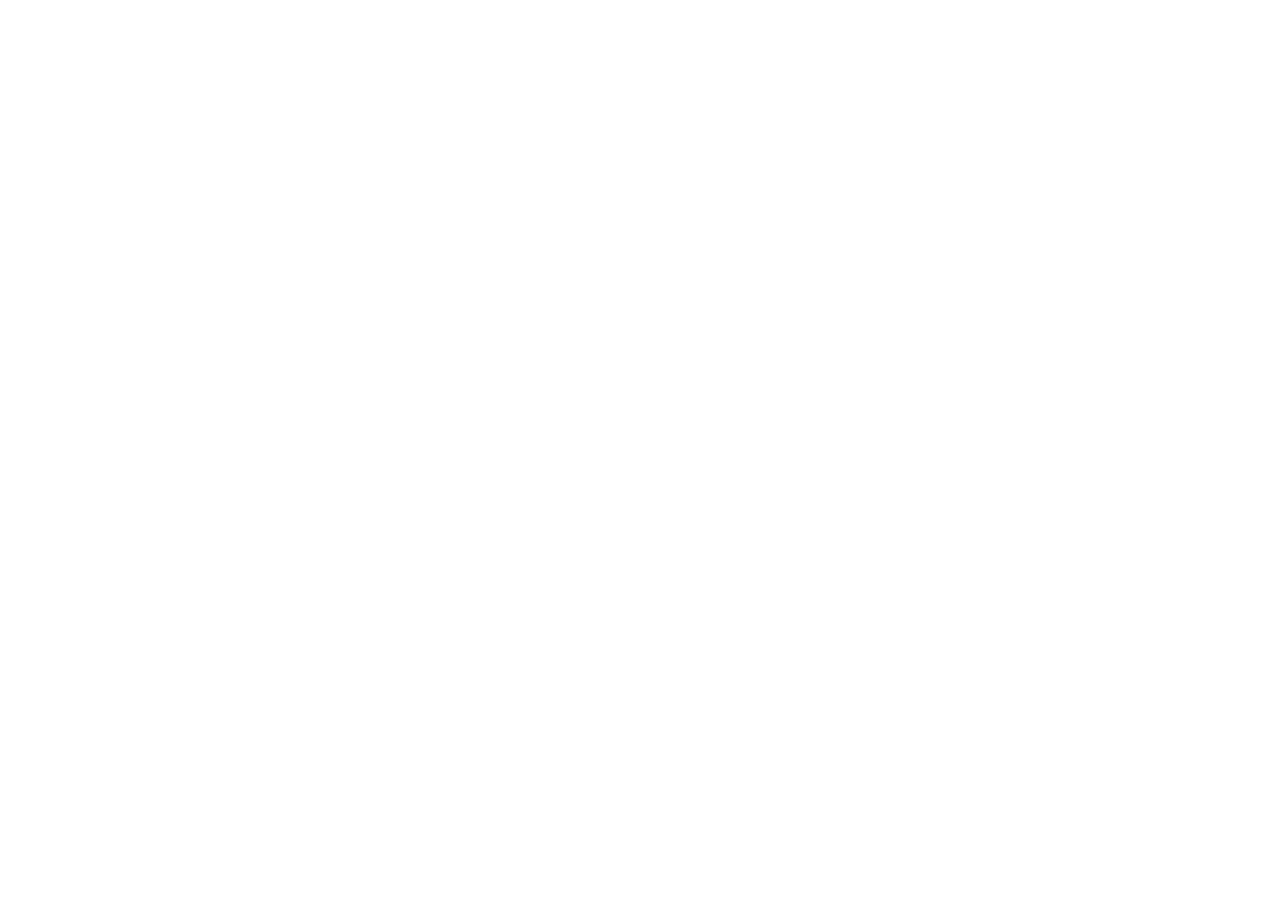
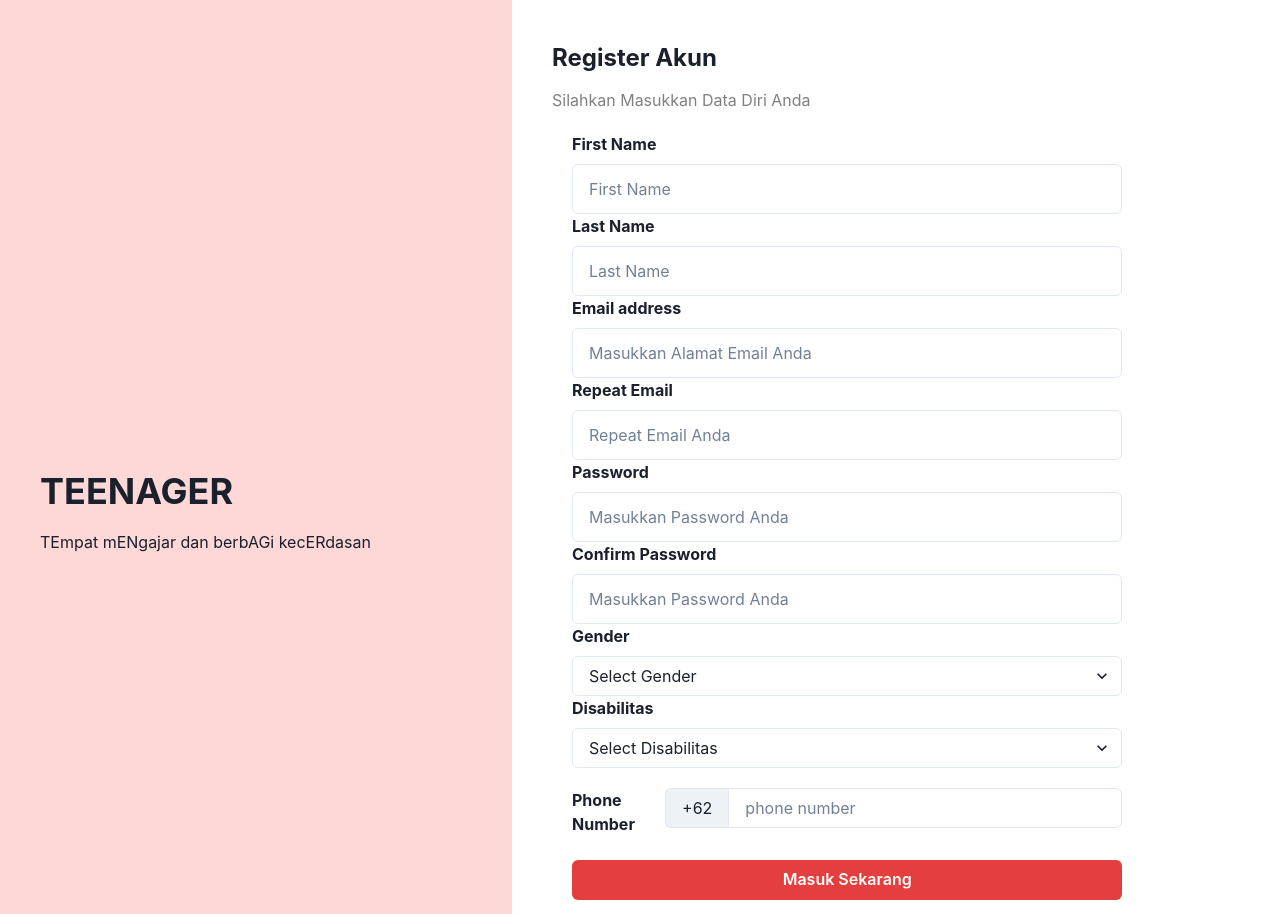
Before and after one commit to arvians-id/my-final-project, a React (Create React App) app in the folder frontend/: page /register in a window 1280 px wide. Before the commit this address had no page. Shown: the top 914 px of the page. Before the commit the page ends 800 px from the top, so only its background shows below. Built offline with nearby package versions, Linux system fonts and the light colour scheme.

Commit message:
feat : Register Page UI

```diff
--- a/frontend/src/App.js
+++ b/frontend/src/App.js
@@ -1,7 +1,11 @@
-import Main from "./Main"
+// import Main from "./Main"
+// import Login from './pages/Login';
+import Register from './pages/Register';
 function App() {
   return (
-    <Main/>
+    // <Main/>
+    // <Login />
+    <Register />
   );
 }
 
--- /dev/null
+++ b/frontend/src/pages/Register.jsx
@@ -0,0 +1,85 @@
+import React from 'react';
+import { Box, Flex, FormControl, FormLabel, FormErrorMessage, FormHelperText, Input, Button, Select, NumberInput, InputGroup, InputLeftAddon } from '@chakra-ui/react';
+
+export default function Register() {
+  return (
+    <Flex minHeight="100vh" width="full" flexDirection="row">
+      <Box width="40%" minheight="100%" bg="red.100" display="flex" alignItems="center">
+        <Box m={10} width="100%">
+          <Box as="h1" fontSize="4xl" fontWeight="bold" mb={3}>
+            TEENAGER
+          </Box>
+          <Box as="span" fontSize="m">
+            TEmpat mENgajar dan berbAGi kecERdasan
+          </Box>
+          <Box as="p" fontSize="m" color="grey"></Box>
+        </Box>
+      </Box>
+      <Box width="60%" minheight="100%" display="flex" alignItems="center">
+        <Box m={10} width="100%">
+          <Box as="h1" fontSize="2xl" fontWeight="bold" mb={3}>
+            <h1>Register Akun</h1>
+          </Box>
+          <Box as="span" fontSize="m" color="grey">
+            Silahkan Masukkan Data Diri Anda
+          </Box>
+          <Box maxWidth="80%" m={5}>
+            <FormControl mt={5}>
+              <FormLabel htmlFor="first-name" fontWeight="bold">
+                First Name
+              </FormLabel>
+              <Input id="first-name" type="text" maxWidth="full" height={50} placeholder="First Name" />
+              <FormLabel htmlFor="last-name" fontWeight="bold">
+                Last Name
+              </FormLabel>
+              <Input id="last-name" type="text" maxWidth="full" height={50} placeholder="Last Name" />
+              <FormLabel htmlFor="email" fontWeight="bold">
+                Email address
+              </FormLabel>
+              <Input id="email" type="email" maxWidth="full" height={50} placeholder="Masukkan Alamat Email Anda" />
+              <FormLabel htmlFor="email" fontWeight="bold">
+                Repeat Email
+              </FormLabel>
+              <Input id="re-email" type="email" maxWidth="full" height={50} placeholder="Repeat Email Anda" />
+              <FormLabel htmlFor="email" fontWeight="bold">
+                Password
+              </FormLabel>
+              <Input id="password" type="password" colorScheme="red" maxWidth="full" height={50} placeholder="Masukkan Password Anda" />
+              <FormLabel htmlFor="email" fontWeight="bold">
+                Confirm Password
+              </FormLabel>
+              <Input id="co-password" type="password" colorScheme="red" maxWidth="full" height={50} placeholder="Masukkan Password Anda" />
+              <FormLabel htmlFor="email" fontWeight="bold">
+                Gender
+              </FormLabel>
+              <Select id="gender" placeholder="Select Gender">
+                <option>Male</option>
+                <option>Female</option>
+              </Select>
+              <FormLabel htmlFor="email" fontWeight="bold">
+                Disabilitas
+              </FormLabel>
+              <Select id="gender" placeholder="Select Disabilitas">
+                <option>Tunanetra</option>
+                <option>Tunarungu</option>
+              </Select>
+              <InputGroup mt={5}>
+                <FormLabel htmlFor="email" fontWeight="bold">
+                  Phone Number
+                </FormLabel>
+                <InputLeftAddon children="+62" />
+                <Input type="tel" placeholder="phone number" />
+              </InputGroup>
+            </FormControl>
+            <Button colorScheme="red" width="full" mt={4} p={5}>
+              Masuk Sekarang
+            </Button>
+            <Button colorScheme="red" variant="outline" width="full" mt={4} p={5}>
+              Daftar Akun
+            </Button>
+          </Box>
+        </Box>
+      </Box>
+    </Flex>
+  );
+}
```
